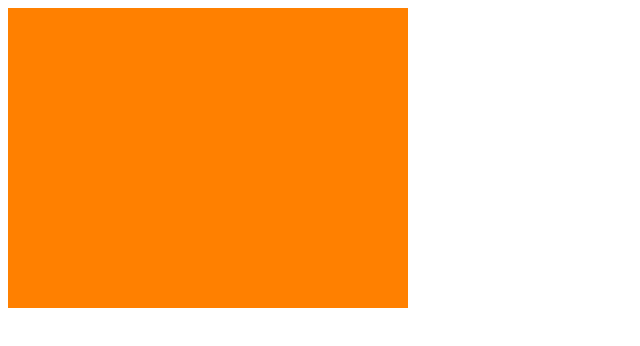
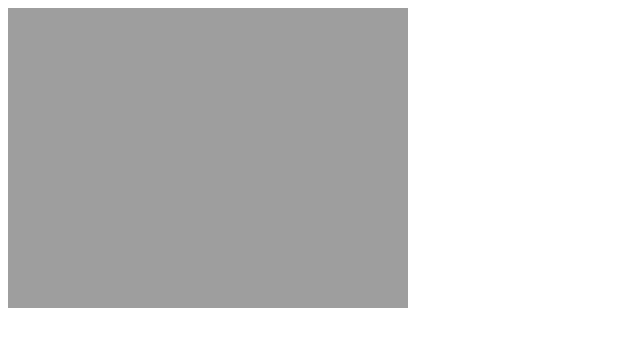
Before and after one commit to dumaron/canvasMemoryTest, a plain HTML site: page index.html in a window 1280 px wide. Shown: the whole page, without its empty margins (0-640 px from the left). Drawn offline with Linux system fonts and the light colour scheme.

Commit message:
Removed pixel setting and some useless for; very very small improvements

```diff
--- a/index.html
+++ b/index.html
@@ -29,25 +29,18 @@
                 y: Math.floor(cont / canvas.width)
             });
 
-        var pixelCont, interval, x, y, square, newData, pixel;
+        var pixelCont, interval, square, newData, pixel;
 
         for (pixelCont = 0; pixelCont < pixels.length; pixelCont++) {
             interval = 1;
             pixel = pixels[pixelCont];
             square = [];
 
-            for (x=-interval; x<interval; x++)
-                for (y=-interval; y<interval; y++) {
-                    square.push('lol wtf');
-                }
-
             newData = context.createImageData(1, 1);
             newData.data[0] = 255;
             newData.data[1] = 128;
             newData.data[2] = 0;
             newData.data[3] = 255;
-
-            context.putImageData(newData, pixel.x, pixel.y);
         }
 
     };
```
